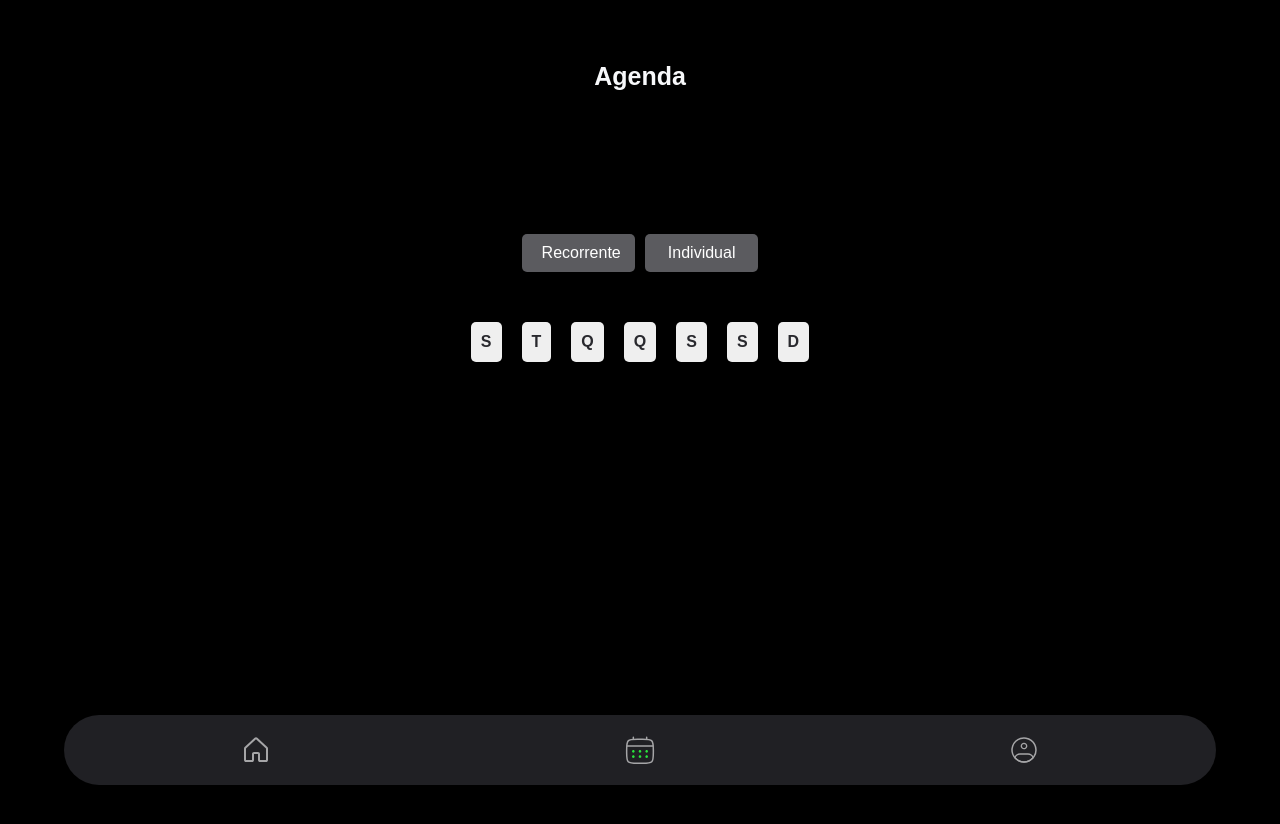
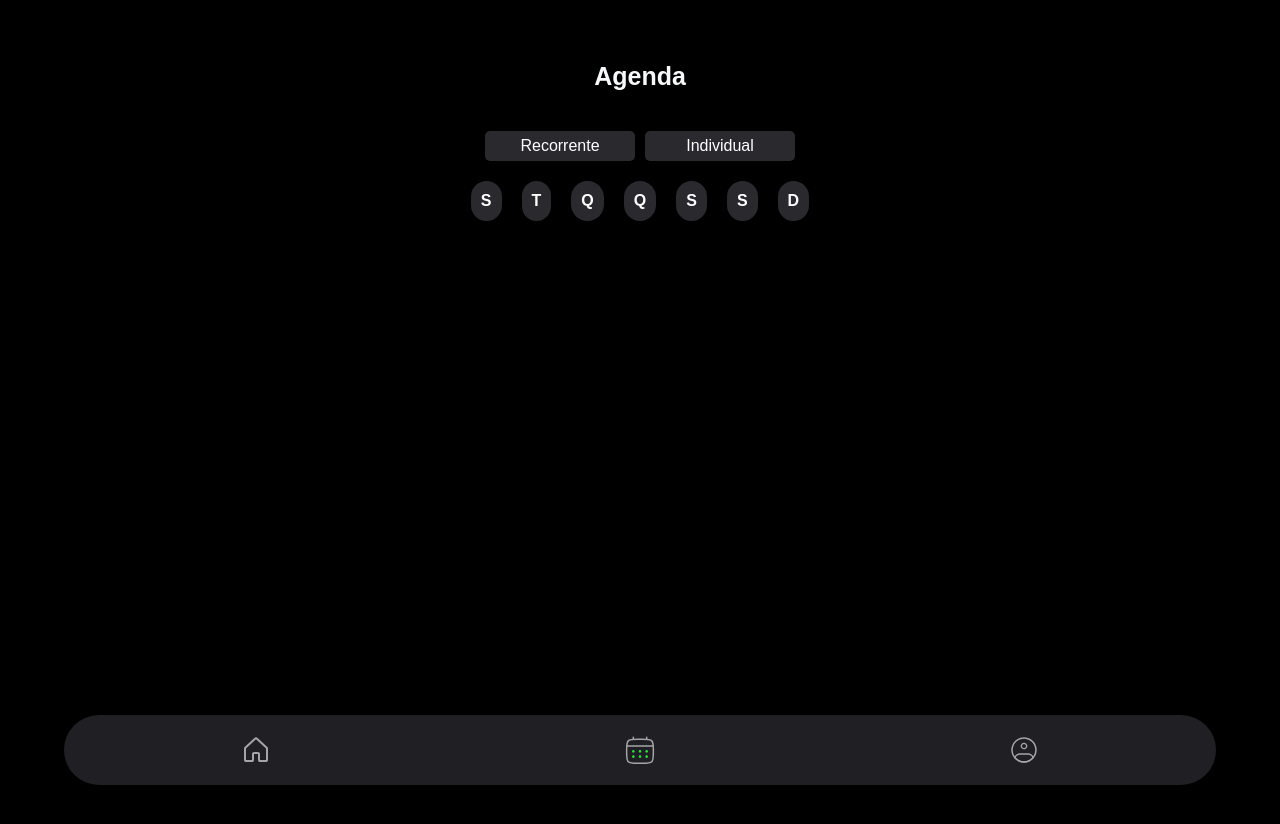
Before and after one commit to santosfg3/personal-trainer-hackaton, a Next.js app: page /agenda in a window 1280 px wide. Shown: the top 824 px of the page. Built offline with nearby package versions, Linux system fonts and the light colour scheme.

Commit message:
agenda design

```diff
--- a/src/pages/agenda.jsx
+++ b/src/pages/agenda.jsx
@@ -51,7 +51,6 @@ export default function Events() {
     <main>
       <div className={styles.container}>
         <h1 className={styles.profileHeader}>Agenda</h1>
-        <h1>Agenda</h1>
         <div className={styles.buttonGroup}>
           {/* Aplicando a classe 'active' se o botão estiver ativo */}
           <button
--- a/src/styles/agenda.module.css
+++ b/src/styles/agenda.module.css
@@ -5,7 +5,7 @@
   display: flex;
   flex-direction: column;
   align-items: center;
-  gap: 5rem;
+  gap: 2rem;
   font-family: "Poppins", sans-serif;
   background-color: black;
   padding-bottom: 110px;
@@ -14,26 +14,26 @@
 .containerButtons {
   display: flex;
   gap: 20px;
+  margin-bottom: 40px;
 }
 .profileHeader {
   font-size: 3em;
-  margin-bottom: 20px;
   margin-top: 6.3rem;
   color: #f7f8fa;
   font-family: "Poppins", sans-serif;
   font-size: 25px;
   font-style: normal;
-  font-weight: 600;
   line-height: 111.5%; /* 27.875px */
+  margin-bottom: 20px
 }
 
 .notPressedButton {
   height: 40px;
-
-  color: #29292e;
+  color: #fff;
+  background-color: #29292e;
   font-weight: bold;
   border: none;
-  border-radius: 5px;
+  border-radius: 20px;
   cursor: pointer;
   font-size: 16px;
   flex-direction: row;
@@ -43,10 +43,10 @@
 .button {
   height: 40px;
   background-color: #29e33c;
-  color: #29292e;
+  color: #000000;
   font-weight: bold;
   border: none;
-  border-radius: 10px;
+  border-radius: 20px;
   cursor: pointer;
   font-size: 16px;
   flex-direction: row;
@@ -93,10 +93,11 @@
   width: 324px;
   height: 42px;
   border: solid;
-  border-color: green;
+  border-color: #29e33c;
   border-radius: 10px;
   cursor: pointer;
   font-size: 16px;
+
 }
 
 .confirm {
@@ -105,9 +106,11 @@
   display: flex;
   justify-content: center;
   align-items: center;
-  width: 70px;
+  width: 80px;
   height: 100%;
   border: none;
+  font-family: "Poppins", sans-serif;
+  font-weight: 500;
 }
 
 .aulaMarcada {
@@ -137,10 +140,11 @@
 }
 
 .buttonBox {
-  background-color: #5b5b5f;
+  background-color: #29292e;
   color: white;
   border: none;
-  padding: 10px 20px;
+  height: 30px;
+  width: 150px;
   font-size: 16px;
   cursor: pointer;
   border-radius: 5px;
@@ -150,6 +154,7 @@
   max-width: calc(
     50% - 5px
   ); /* Cada botão ocupará metade do espaço disponível */
+  font-family: "Poppins", sans-serif;
 }
 
 .buttonBox:last-child {
@@ -159,4 +164,11 @@
 /* Mudando as cores quando um botão estiver ativo */
 .buttonBox.active {
   background-color: #29e33c;
+  color: black;
 }
+
+.buttonGroup {
+  align-items: center;
+  display: flex;
+  margin-bottom: ;
+}
```
Also changed, not shown: src/pages/perfil.jsx (+5 -5 lines).
